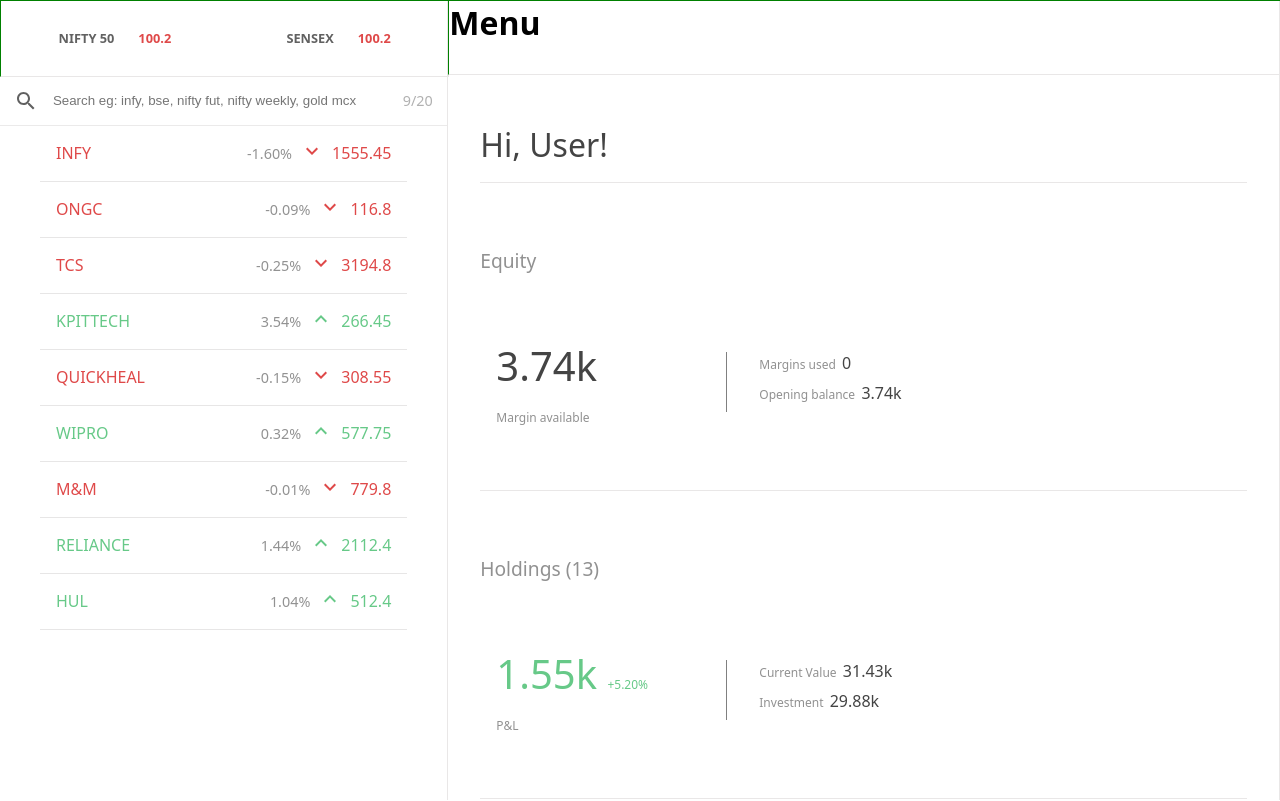
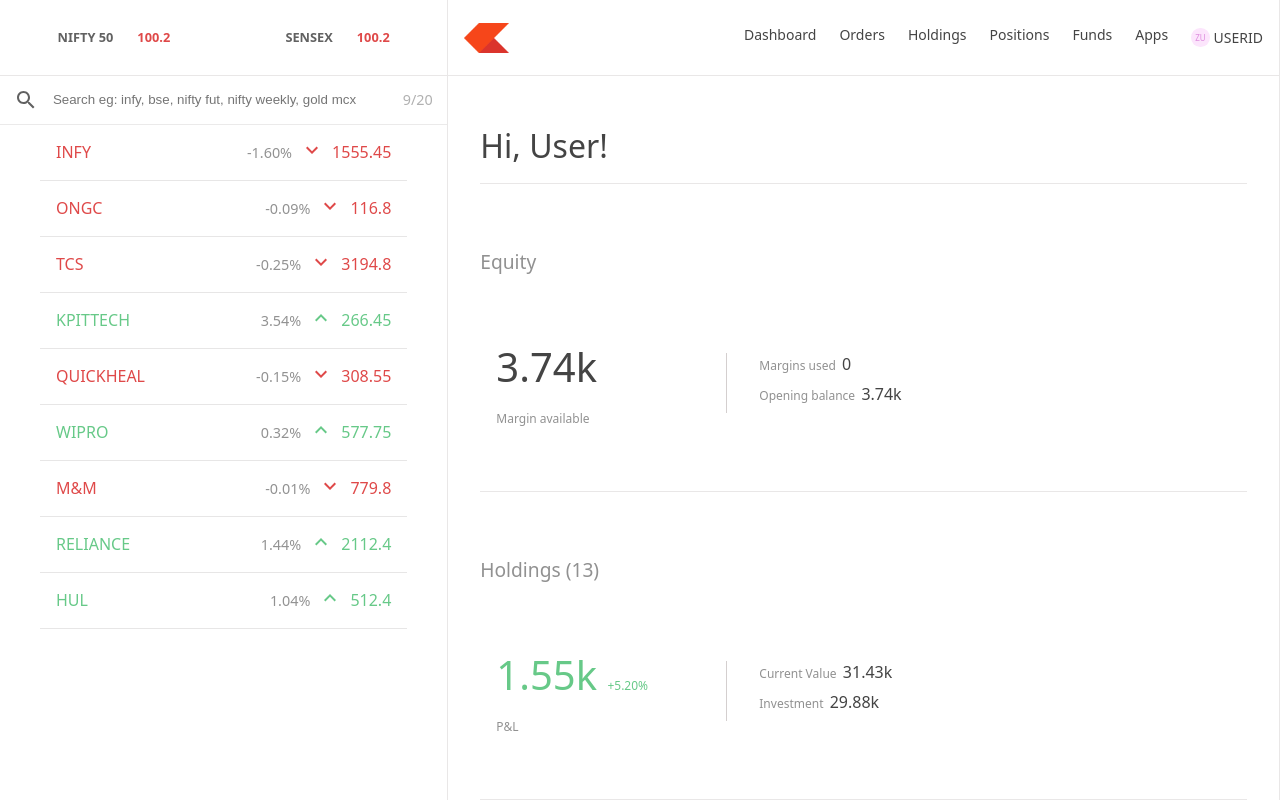
Before and after one commit to AustinVarshney/Zerodha-Project, a React (Vite) app in the folder dashboard/: page / in a window 1280 px wide. Built offline with nearby package versions, Linux system fonts and the light colour scheme.

Commit message:
Completed three Routes

```diff
--- a/dashboard/src/components/AppCompo.jsx
+++ b/dashboard/src/components/AppCompo.jsx
@@ -3,7 +3,7 @@ import React from 'react'
 const AppCompo = () => {
   return (
     <div>
-      <h1>Apps Page</h1>
+
     </div>
   )
 }
--- a/dashboard/src/components/Menu.css
+++ b/dashboard/src/components/Menu.css
@@ -0,0 +1,68 @@
+.outerMenuDiv{
+    display: flex;
+    justify-content: space-between;
+    align-items: center;
+    height: 100%;
+    width: 100%;
+    padding: 0 1rem;
+}
+
+.innerMenuDiv1{
+    height: 80%;
+    display: flex;
+    align-items: center;
+}
+
+.innerMenuDiv1 img{
+    height: 50%;
+}
+
+.innerMenuDiv2{
+    display: flex;
+    height: 40%;
+}
+
+.innerMenuDiv2 ul{
+    display: flex;
+    flex-direction: row;
+    align-items: center;
+    gap: 1.8vw;
+    height: 100%;
+}
+
+.innerMenuDiv2 ul li{
+    list-style: none;
+    height: 100%;
+}
+
+.innerMenuDiv2 ul li:last-child{
+    display: flex;
+    align-items: center;
+    justify-content: center;
+}
+
+.innerMenuDiv2 ul li:last-child a{
+    display: flex;
+    gap: 0.25rem;
+}
+
+.innerMenuDiv2 ul li:last-child a div{
+    display: flex;
+    justify-content: center;
+    align-items: center;
+    color: #DD8BDD;
+    background-color: #FCE5FC;
+    border-radius: 50%;
+    font-size: 0.5rem;
+    width: 18.4px;
+}
+
+.innerMenuDiv2 ul li a{
+    text-decoration: none;
+    color: #444444;
+    font-size: 14px;
+}
+
+.innerMenuDiv2 ul li a:hover{
+    color: #FF5722;
+}
--- a/dashboard/src/components/Menu.jsx
+++ b/dashboard/src/components/Menu.jsx
@@ -1,10 +1,29 @@
 import React from 'react'
 import "./Menu.css"
+import logoImg from "../../src/assets/logo.png"
 
 const Menu = () => {
   return (
-    <div>
-      <h1>Menu</h1>
+    <div className='outerMenuDiv'>
+      <div className='innerMenuDiv1'>
+        <img src={logoImg} />
+      </div>
+      <div className='innerMenuDiv2'>
+        <ul>
+          <li><a href="/">Dashboard</a></li>
+          <li><a href="/orders">Orders</a></li>
+          <li><a href="/holdings">Holdings</a></li>
+          <li><a href="/positions">Positions</a></li>
+          <li><a href="/funds">Funds</a></li>
+          <li><a href="/apps">Apps</a></li>
+          <li><a>
+            <div>
+              ZU
+            </div>
+            <p>USERID</p>
+          </a></li>
+        </ul>
+      </div>
     </div>
   )
 }
--- /dev/null
+++ b/dashboard/src/components/Order.css
@@ -0,0 +1,32 @@
+.outerOrderDiv{
+    padding-top: 2rem;
+    height: 80%;
+    display: flex;
+    align-items: center;
+    justify-content: flex-start;
+    flex-direction: column;
+}
+
+.outerOrderDiv img{
+    height: 15%;
+}
+
+.outerOrderDiv p{
+    font-size: 18px;
+    color: #868484;
+    margin-top: 1.5rem;
+    margin-bottom: 1rem;
+}
+
+.outerOrderDiv button{
+    width: 6rem;
+    height: 2rem;
+    background-color: rgb(69, 69, 244);
+    border-radius: 0.25rem;
+    cursor: pointer;
+}
+
+.outerOrderDiv button a{
+    color: white;
+    text-decoration: none;
+}
--- a/dashboard/src/components/Order.jsx
+++ b/dashboard/src/components/Order.jsx
@@ -1,9 +1,13 @@
 import React from 'react'
+import "./Order.css"
+import bookImg from "../../src/assets/EmptyBook.jpg"
 
 const Order = () => {
   return (
-    <div>
-      <h1>Order Page</h1>
+    <div className='outerOrderDiv'>
+      <img src={bookImg} />
+      <p>You haven't placed any orders today</p>
+      <button><a href='#'>Get started</a></button>
     </div>
   )
 }
--- a/dashboard/src/components/Summary.css
+++ b/dashboard/src/components/Summary.css
@@ -36,7 +36,7 @@
 }
 
 .innerMostSummaryDiv2 div:last-child{
-    border-left: 1px solid gray;
+    border-left: 1px solid #d4cfcf;
     width: 40%;
     padding-left: 2rem;
 }
@@ -90,7 +90,7 @@
 }
 
 .innerMostSummaryDiv4 div:last-child{
-    border-left: 1px solid gray;
+    border-left: 1px solid #d4cfcf;
     width: 40%;
     padding-left: 2rem;
 }
--- a/dashboard/src/index.css
+++ b/dashboard/src/index.css
@@ -41,7 +41,6 @@ body::-webkit-scrollbar{
 .innerMostHomeDiv1, .innerMostHomeDiv3{
     width: 100%;
     height: 75px;
-    border: 1px solid green;
     border-bottom: 1px solid rgb(233, 231, 231);
     display: flex;
 }
```
Also changed, not shown: dashboard/src/assets/EmptyBook.jpg (added), dashboard/src/assets/logo.png (renamed from dashboard/public/logo.png).
